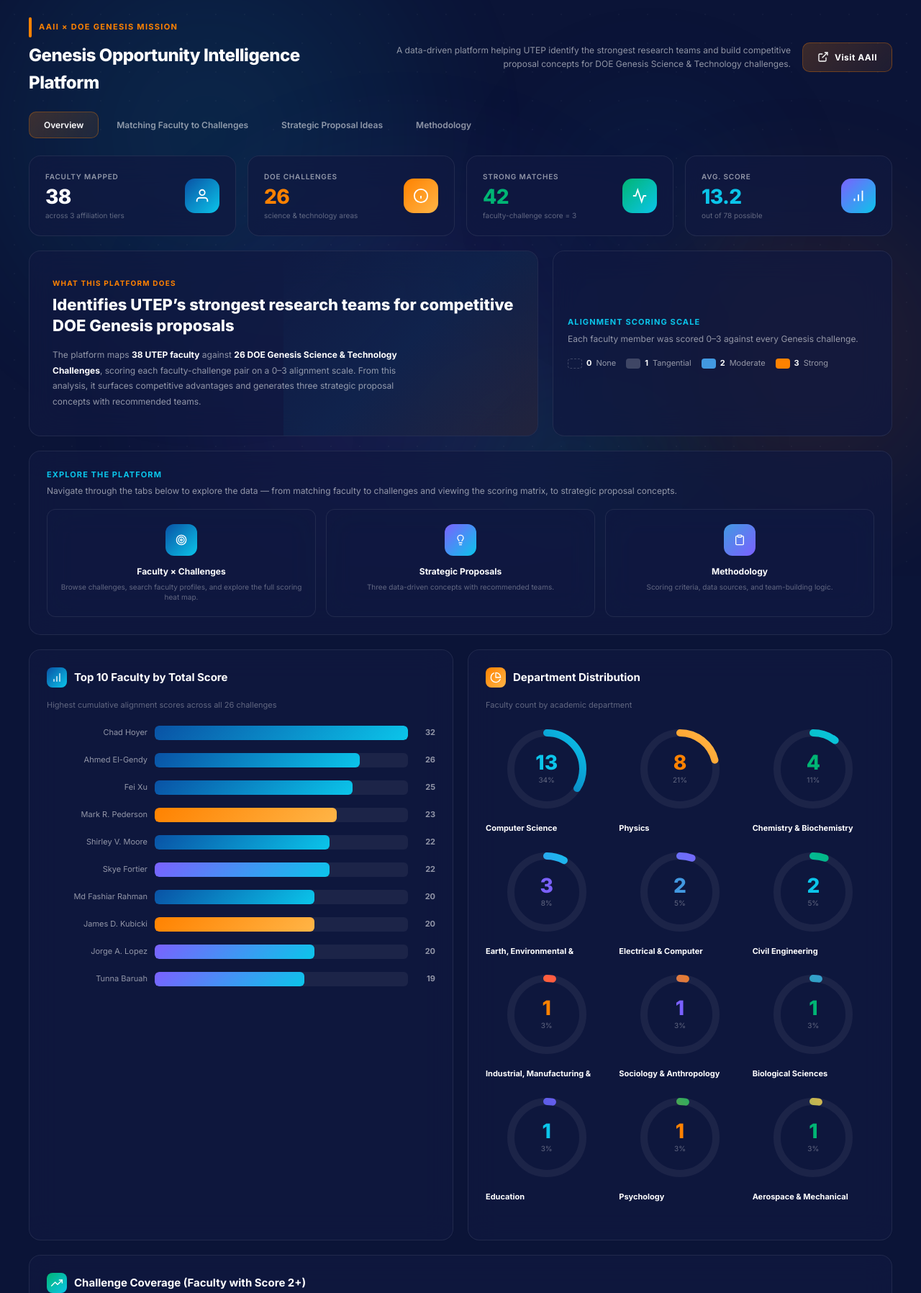
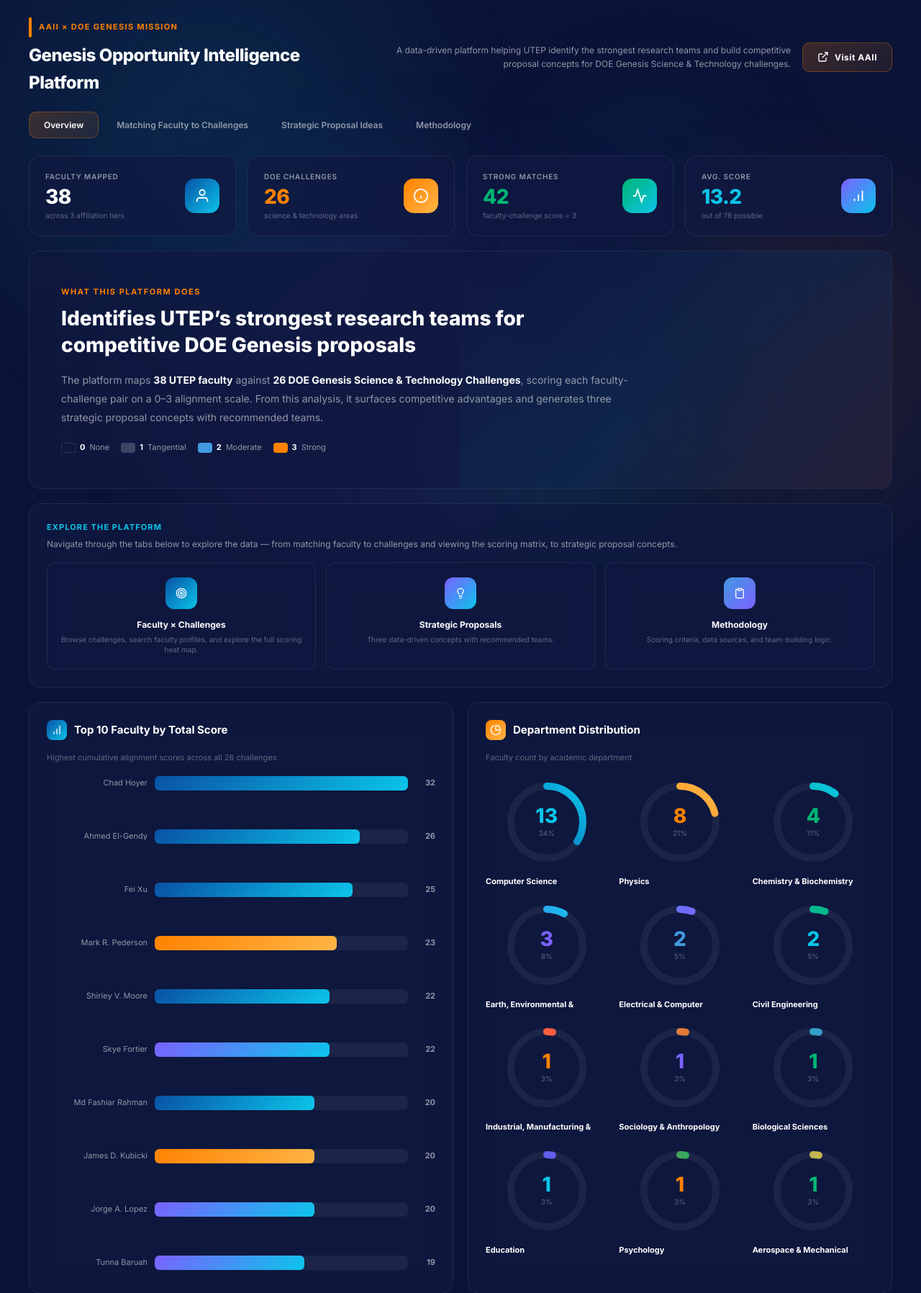
Before and after one commit to cauamcardoso/aaii-genesis-dashboard, a Flask app: page / in a window 1280 px wide. Shown: the top 1796 px of the page at 72% size. Run offline with Flask 3, Linux system fonts and the light colour scheme.

Commit message:
Make hero card full-width and prominent, fill Top 10 bar chart
- Hero "What This Platform Does" is now full-width with larger text
  (28px heading, 14px body) and integrated scoring scale legend
- Top 10 bar chart uses space-between to fill entire card height
- Both chart cards now align perfectly at the same height

Co-Authored-By: Claude Opus 4.6 <noreply@anthropic.com>

```diff
--- a/templates/index.html
+++ b/templates/index.html
@@ -554,29 +554,21 @@ function renderOverview(root){
   });
   root.appendChild(statRow);
 
-  // ── Hero + Info Panel ──
-  const heroGrid=el("div","");
-  heroGrid.style.cssText="display:grid;grid-template-columns:1.5fr 1fr;gap:20px;margin-bottom:20px";
-  heroGrid.innerHTML=`
-    <div class="card" style="position:relative;overflow:hidden;padding:36px 32px;min-height:220px;display:flex;flex-direction:column;justify-content:center">
-      <div style="content:'';position:absolute;top:0;right:0;bottom:0;width:50%;background:linear-gradient(135deg,transparent 0%,rgba(11,197,234,0.06) 50%,rgba(255,130,0,0.08) 100%);pointer-events:none"></div>
-      <div style="font-size:10px;font-weight:700;color:var(--accent);text-transform:uppercase;letter-spacing:0.12em;margin-bottom:8px;position:relative;z-index:1">What This Platform Does</div>
-      <h2 style="font-size:22px;font-weight:800;color:#FFF;line-height:1.35;margin-bottom:14px;position:relative;z-index:1">Identifies UTEP\u2019s strongest research teams for competitive DOE Genesis proposals</h2>
-      <p style="font-size:12px;color:var(--text2);line-height:1.8;max-width:520px;position:relative;z-index:1">The platform maps <strong style="color:#FFF">${F.length} UTEP faculty</strong> against <strong style="color:#FFF">26 DOE Genesis Science & Technology Challenges</strong>, scoring each faculty-challenge pair on a 0\u20133 alignment scale. From this analysis, it surfaces competitive advantages and generates three strategic proposal concepts with recommended teams.</p>
-    </div>
-    <div style="display:flex;flex-direction:column;gap:16px">
-      <div class="card" style="flex:1;padding:20px;display:flex;flex-direction:column;justify-content:center">
-        <div class="section-title">Alignment Scoring Scale</div>
-        <div class="section-desc">Each faculty member was scored 0\u20133 against every Genesis challenge.</div>
-        <div style="display:flex;gap:14px;flex-wrap:wrap">
-          <div style="display:flex;align-items:center;gap:6px;font-size:11px;color:var(--text2)"><span style="width:20px;height:14px;border-radius:4px;border:1px dashed rgba(255,255,255,0.2);display:inline-block"></span><strong style="color:#FFF">0</strong> None</div>
-          <div style="display:flex;align-items:center;gap:6px;font-size:11px;color:var(--text2)"><span style="width:20px;height:14px;border-radius:4px;background:rgba(255,255,255,0.2);display:inline-block"></span><strong style="color:#FFF">1</strong> Tangential</div>
-          <div style="display:flex;align-items:center;gap:6px;font-size:11px;color:var(--text2)"><span style="width:20px;height:14px;border-radius:4px;background:var(--blue);display:inline-block"></span><strong style="color:#FFF">2</strong> Moderate</div>
-          <div style="display:flex;align-items:center;gap:6px;font-size:11px;color:var(--text2)"><span style="width:20px;height:14px;border-radius:4px;background:var(--accent);display:inline-block"></span><strong style="color:#FFF">3</strong> Strong</div>
-        </div>
-      </div>
+  // ── Hero (full-width, prominent) ──
+  const heroCard=el("div","card");
+  heroCard.style.cssText="position:relative;overflow:hidden;padding:48px 44px;min-height:260px;display:flex;flex-direction:column;justify-content:center;margin-bottom:20px";
+  heroCard.innerHTML=`
+    <div style="content:'';position:absolute;top:0;right:0;bottom:0;width:50%;background:linear-gradient(135deg,transparent 0%,rgba(11,197,234,0.06) 50%,rgba(255,130,0,0.08) 100%);pointer-events:none"></div>
+    <div style="font-size:11px;font-weight:700;color:var(--accent);text-transform:uppercase;letter-spacing:0.14em;margin-bottom:10px;position:relative;z-index:1">What This Platform Does</div>
+    <h2 style="font-size:28px;font-weight:800;color:#FFF;line-height:1.3;margin-bottom:18px;max-width:800px;position:relative;z-index:1">Identifies UTEP\u2019s strongest research teams for competitive DOE Genesis proposals</h2>
+    <p style="font-size:14px;color:var(--text2);line-height:1.85;max-width:820px;position:relative;z-index:1">The platform maps <strong style="color:#FFF">${F.length} UTEP faculty</strong> against <strong style="color:#FFF">26 DOE Genesis Science & Technology Challenges</strong>, scoring each faculty-challenge pair on a 0\u20133 alignment scale. From this analysis, it surfaces competitive advantages and generates three strategic proposal concepts with recommended teams.</p>
+    <div style="display:flex;gap:16px;margin-top:20px;flex-wrap:wrap;position:relative;z-index:1">
+      <div style="display:flex;align-items:center;gap:6px;font-size:11px;color:var(--text2)"><span style="width:20px;height:14px;border-radius:4px;border:1px dashed rgba(255,255,255,0.2);display:inline-block"></span><strong style="color:#FFF">0</strong> None</div>
+      <div style="display:flex;align-items:center;gap:6px;font-size:11px;color:var(--text2)"><span style="width:20px;height:14px;border-radius:4px;background:rgba(255,255,255,0.2);display:inline-block"></span><strong style="color:#FFF">1</strong> Tangential</div>
+      <div style="display:flex;align-items:center;gap:6px;font-size:11px;color:var(--text2)"><span style="width:20px;height:14px;border-radius:4px;background:var(--blue);display:inline-block"></span><strong style="color:#FFF">2</strong> Moderate</div>
+      <div style="display:flex;align-items:center;gap:6px;font-size:11px;color:var(--text2)"><span style="width:20px;height:14px;border-radius:4px;background:var(--accent);display:inline-block"></span><strong style="color:#FFF">3</strong> Strong</div>
     </div>`;
-  root.appendChild(heroGrid);
+  root.appendChild(heroCard);
 
   // ── Quick navigation ──
   const tabGuides=[
@@ -604,7 +596,7 @@ function renderOverview(root){
   const top10=[...F].sort((a,b)=>b.total-a.total).slice(0,10);
   const maxTotal=top10[0].total;
   const affGrad={"AAII Affiliate":"var(--grad-blue)","Previous AAII":"var(--grad-orange)","Recommended":"var(--grad-purple)"};
-  let barHtml=`<div class="card" style="display:flex;flex-direction:column"><div class="card-title"><div class="icon" style="background:var(--grad-blue)">${ICONS.barChart}</div>Top 10 Faculty by Total Score</div><div style="font-size:11px;color:var(--text3);margin-bottom:20px">Highest cumulative alignment scores across all 26 challenges</div><div style="flex:1;display:flex;flex-direction:column;gap:10px">`;
+  let barHtml=`<div class="card" style="display:flex;flex-direction:column"><div class="card-title"><div class="icon" style="background:var(--grad-blue)">${ICONS.barChart}</div>Top 10 Faculty by Total Score</div><div style="font-size:11px;color:var(--text3);margin-bottom:16px">Highest cumulative alignment scores across all 26 challenges</div><div style="flex:1;display:flex;flex-direction:column;justify-content:space-between">`;
   top10.forEach(f=>{
     const pct=(f.total/maxTotal*100).toFixed(0);
     barHtml+=`<div class="bar-row"><div class="bar-label">${f.n}</div><div class="bar-track"><div class="bar-fill" style="width:${pct}%;background:${affGrad[f.a]}"></div></div><div class="bar-value">${f.total}</div></div>`;
```
